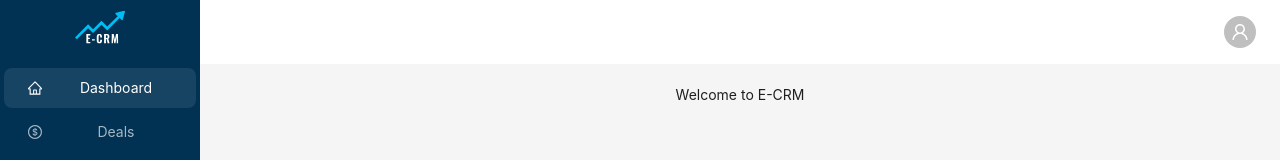
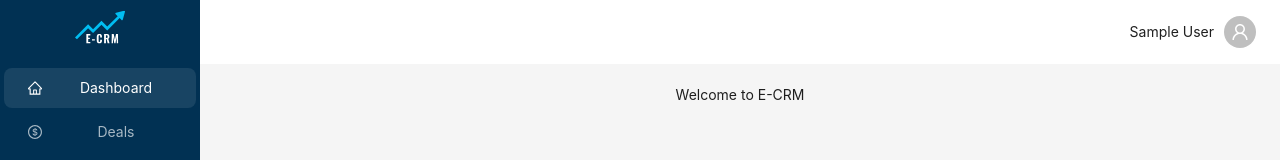
Before and after one commit to tarun90/ecrm, a React (Vite) app in the folder client/: page / in a window 1280 px wide. Shown: the top 160 px of the page. Built offline with nearby package versions, Linux system fonts and the light colour scheme; sample sign-in values are in the browser's storage.

Commit message:
name add

```diff
--- a/client/src/components/MainLayout.jsx
+++ b/client/src/components/MainLayout.jsx
@@ -33,13 +33,16 @@ const MainLayout = ({ children }) => {
           padding: '0 24px',
           background: '#fff',
           display: 'flex',
+          gap:10,
           alignItems: 'center',
           justifyContent: 'flex-end'
-        }}>
+        }}>{
+          userData?.name
+        }
           <Dropdown overlay={userMenu} trigger={['click']}>
-            {(userData?.img && userData?.img != "") ?
-           <img src="#" alt="User Profile" /> :    <Avatar icon={<UserOutlined />} style={{ cursor: 'pointer' }} />
-          }
+
+             <Avatar icon={<UserOutlined />} style={{ cursor: 'pointer' }} />
+
 
           </Dropdown>
         </Header>
```
